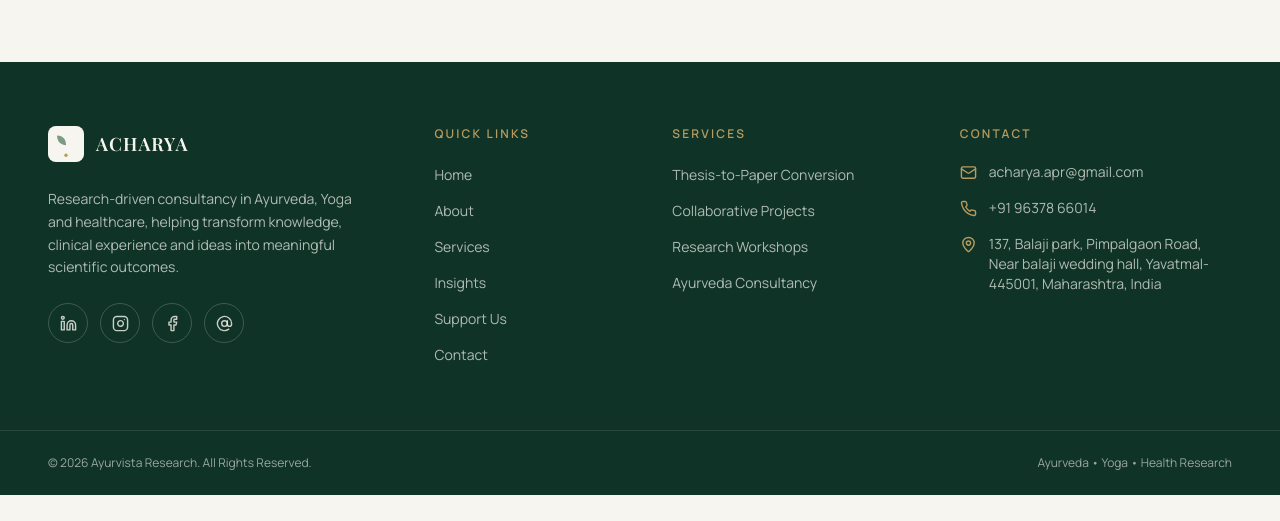
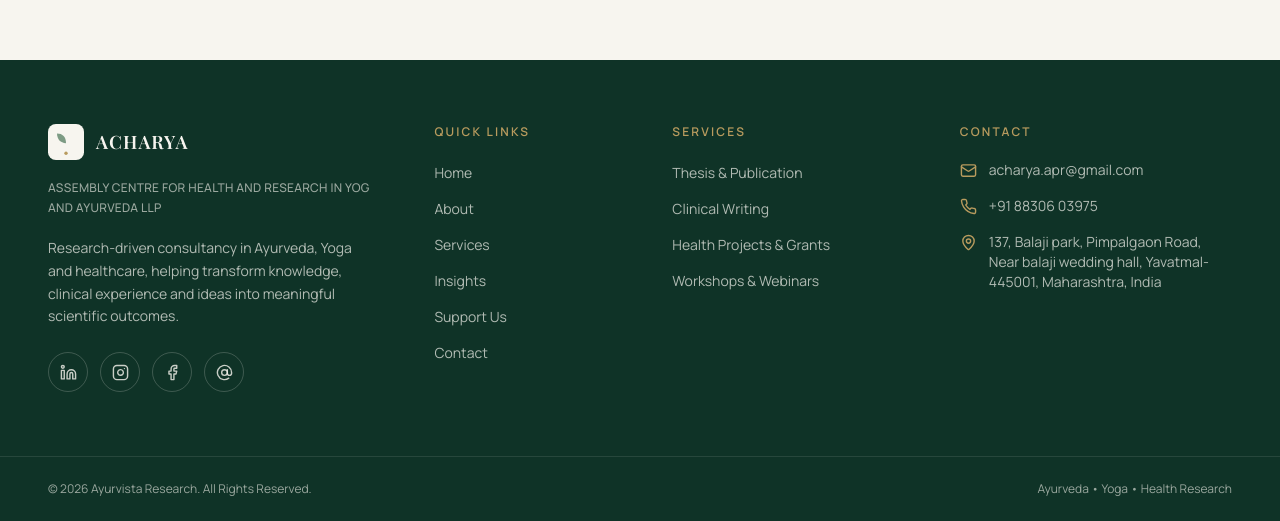
Before and after one commit to shubham-ukey/Acharya-Website, a React (Vite) app: page / in a window 1280 px wide. Shown: the part 8310-8831 px from the top of the page. Before the commit the page ends 8805 px from the top, so only its background shows below. Built offline with nearby package versions, Linux system fonts and the light colour scheme; no server answers; a web font is replaced by a local one.

Commit message:
make the changes in footer and speling

```diff
--- a/src/components/CTASection.jsx
+++ b/src/components/CTASection.jsx
@@ -1,23 +1,35 @@
-import Button from './Button';
-import OrganicShapes from './OrganicShapes';
+import Button from "./Button";
+import OrganicShapes from "./OrganicShapes";
 
 export default function CTASection({
-  title = 'Have a Research Idea or Healthcare Project?',
+	title = "Have a Research Idea or Healthcare Project?",
 	description = "Let's explore how we can work together to turn your idea into meaningful research and practical outcomes.",
-  primary = { label: 'Start a Conversation', to: '/contact' },
-  secondary = { label: 'Contact Us', to: '/contact' },
+	primary = { label: "Contact Us", to: "/contact" },
 }) {
 	return (
 		<section className="pb-20 md:pb-28" aria-labelledby="cta-heading">
 			<div className="container-x">
-        <div className="relative overflow-hidden rounded-[2rem] bg-forest px-6 py-16 text-center sm:px-12 md:py-24" data-reveal>
+				<div
+					className="relative overflow-hidden rounded-[2rem] bg-forest px-6 py-16 text-center sm:px-12 md:py-24"
+					data-reveal
+				>
 					<OrganicShapes tone="dark" />
 					<div className="relative mx-auto max-w-2xl">
-            <h2 id="cta-heading" className="h-section !text-ivory">{title}</h2>
-            <p className="mx-auto mt-5 max-w-xl text-base leading-relaxed text-ivory/75 sm:text-lg">{description}</p>
-            <div className="mt-9 flex flex-col items-center justify-center gap-3 sm:flex-row">
-              <Button to={primary.to} variant="light" arrow className="w-full sm:w-auto">{primary.label}</Button>
-              {secondary && <Button to={secondary.to} variant="outlineLight" className="w-full sm:w-auto">{secondary.label}</Button>}
+						<h2 id="cta-heading" className="h-section !text-ivory">
+							{title}
+						</h2>
+						<p className="mx-auto mt-5 max-w-xl text-base leading-relaxed text-ivory/75 sm:text-lg">
+							{description}
+						</p>
+						<div className="mt-9 flex items-center justify-center">
+							<Button
+								to={primary.to}
+								variant="light"
+								arrow
+								className="w-full sm:w-auto"
+							>
+								{primary.label}
+							</Button>
 						</div>
 					</div>
 				</div>
--- a/src/components/Footer.jsx
+++ b/src/components/Footer.jsx
@@ -1,3 +1,4 @@
+
 import { Link } from "react-router-dom";
 import {
 	Facebook,
@@ -20,27 +21,51 @@ const socials = [
 ];
 
 const footerServices = [
-	{ label: "Thesis-to-Paper Conversion", hash: "thesis-to-paper" },
-	{ label: "Collaborative Projects", hash: "collaborative-projects" },
-	{ label: "Research Workshops", hash: "workshops-webinars" },
-	{ label: "Ayurveda Consultancy", hash: "ayurveda-consultancy" },
+	{
+		label: "Thesis & Publication",
+		hash: "thesis-to-paper",
+	},
+	{
+		label: "Clinical Writing",
+		hash: "clinical-writing",
+	},
+	{
+		label: "Health Projects & Grants",
+		hash: "collaborative-projects",
+	},
+	{
+		label: "Workshops & Webinars",
+		hash: "workshops-webinars",
+	},
 ];
+
+
 
 export default function Footer() {
 	const colTitle =
 		"text-xs font-semibold uppercase tracking-[0.18em] text-gold";
-	const link = "text-sm text-ivory/70 transition-colors hover:text-ivory";
+
+	const link =
+		"text-sm text-ivory/70 transition-colors hover:text-ivory";
 
 	return (
 		<footer className="bg-forest-deep text-ivory">
 			<div className="container-x grid gap-12 py-16 md:grid-cols-2 lg:grid-cols-[1.4fr_0.8fr_1fr_1.1fr] lg:gap-10">
+
+				{/* BRAND */}
 				<div>
 					<Logo tone="light" />
+
+					{/* COMPANY NAME */}
+					<p className="mt-3 max-w-sm text-xs font-medium uppercase leading-relaxed tracking-wide text-ivory/60">
+						{brand.companyName}
+					</p>
 
 					<p className="mt-5 max-w-xs text-sm leading-relaxed text-ivory/70">
 						{brand.description}
 					</p>
 
+					{/* SOCIAL LINKS */}
 					<div className="mt-6 flex gap-3">
 						{socials.map(({ key, Icon, label }) => (
 							<a
@@ -57,6 +82,7 @@ export default function Footer() {
 					</div>
 				</div>
 
+				{/* QUICK LINKS */}
 				<nav aria-label="Quick links">
 					<h2
 						className={`${colTitle} !font-sans`}
@@ -76,6 +102,7 @@ export default function Footer() {
 					</ul>
 				</nav>
 
+				{/* SERVICES */}
 				<nav aria-label="Services">
 					<h2
 						className={`${colTitle} !font-sans`}
@@ -85,16 +112,20 @@ export default function Footer() {
 					</h2>
 
 					<ul className="mt-5 space-y-3">
-						{footerServices.map((s) => (
-							<li key={s.hash}>
-								<Link to={`/services#${s.hash}`} className={link}>
-									{s.label}
+						{footerServices.map((service) => (
+							<li key={service.hash}>
+								<Link
+									to={`/services#${service.hash}`}
+									className={link}
+								>
+									{service.label}
 								</Link>
 							</li>
 						))}
 					</ul>
 				</nav>
 
+				{/* CONTACT */}
 				<div>
 					<h2
 						className={`${colTitle} !font-sans`}
@@ -110,6 +141,7 @@ export default function Footer() {
 								className="mt-0.5 shrink-0 text-gold"
 								aria-hidden="true"
 							/>
+
 							<a
 								className="break-all hover:text-ivory"
 								href={`mailto:${brand.email}`}
@@ -124,6 +156,7 @@ export default function Footer() {
 								className="mt-0.5 shrink-0 text-gold"
 								aria-hidden="true"
 							/>
+
 							<a
 								className="hover:text-ivory"
 								href={`tel:${brand.phone.replace(/\s/g, "")}`}
@@ -138,15 +171,20 @@ export default function Footer() {
 								className="mt-0.5 shrink-0 text-gold"
 								aria-hidden="true"
 							/>
+
 							<span>{brand.location}</span>
 						</li>
 					</ul>
 				</div>
 			</div>
 
+			{/* COPYRIGHT */}
 			<div className="border-t border-ivory/10">
 				<div className="container-x flex flex-col items-center justify-between gap-3 py-6 text-xs text-ivory/60 sm:flex-row">
-					<p>© 2026 {brand.displayName}. All Rights Reserved.</p>
+					<p>
+						© {new Date().getFullYear()} {brand.displayName}. All Rights Reserved.
+					</p>
+
 					<p>Ayurveda • Yoga • Health Research</p>
 				</div>
 			</div>
--- a/src/config/brand.js
+++ b/src/config/brand.js
@@ -14,12 +14,12 @@ export const brand = {
 		"Research-driven consultancy in Ayurveda, Yoga and healthcare, helping transform knowledge, clinical experience and ideas into meaningful scientific outcomes.",
 	domain: "https://www.ayurvista.example",
 	logo: null,
+	companyName:"ASSEMBLY CENTRE FOR HEALTH AND RESEARCH IN YOG AND AYURVEDA LLP",
 
 	email: "acharya.apr@gmail.com",
-	phone: "+91 96378 66014",
-	whatsappNumber: "919637866014",
-	whatsappMessage:
-		"Hello, I would like to know more about your research consultancy services.",
+	phone: "+91 88306 03975",
+	whatsappNumber: "918830603975",
+	whatsappMessage:"Hello Acharya Team, I’m interested in learning more about your Ayurveda, Yoga, and Health Research Consultancy services. Could you please share more details about your services and how we can collaborate? Thank you!",
 	location: "137, Balaji park, Pimpalgaon Road, Near balaji wedding hall, Yavatmal-445001, Maharashtra, India",
 	mapQuery: "137, Balaji park, Pimpalgaon Road, Near balaji wedding hall, Yavatmal-445001, Maharashtra, India",
 
--- a/src/data/services.js
+++ b/src/data/services.js
@@ -20,9 +20,9 @@ export const services = [
 		title: "Thesis to Paper Conversion & Publication",
 		detailTitle: "Thesis to Paper Conversion & Publication",
 		summary:
-			"We transform academic dissertations and post-graduate theses into concise, high-impact manuscripts ready for peer-reviewed medical journals.",
+			"We transform academic dissertations and post-graduate thesis into concise, high-impact manuscripts ready for peer-reviewed medical journals.",
 		description:
-			"We transform academic dissertations and post-graduate theses into concise, high-impact manuscripts ready for peer-reviewed medical journals. We extract core data, restructure methodology, and handle journal formatting so your academic research achieves the indexing and readership it deserves.",
+			"We transform academic dissertations and post-graduate thesis into concise, high-impact manuscripts ready for peer-reviewed medical journals. We extract core data, restructure methodology, and handle journal formatting so your academic research achieves the indexing and readership it deserves.",
 		offerings: [
 			{
 				title: "Thesis analysis",
```
Also changed, not shown: src/pages/SupportUs.jsx (+30 -47 lines). Lines whose indentation alone changed are shown as unchanged.
